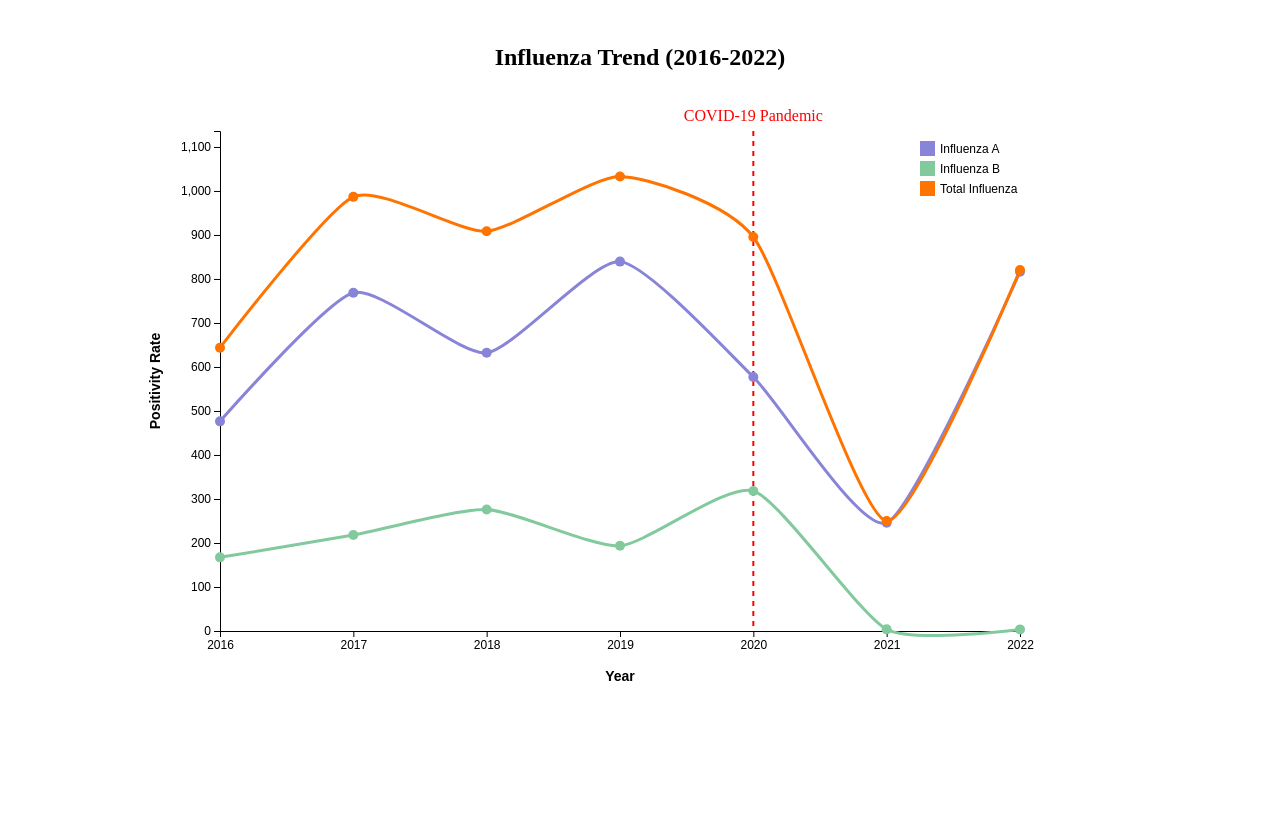
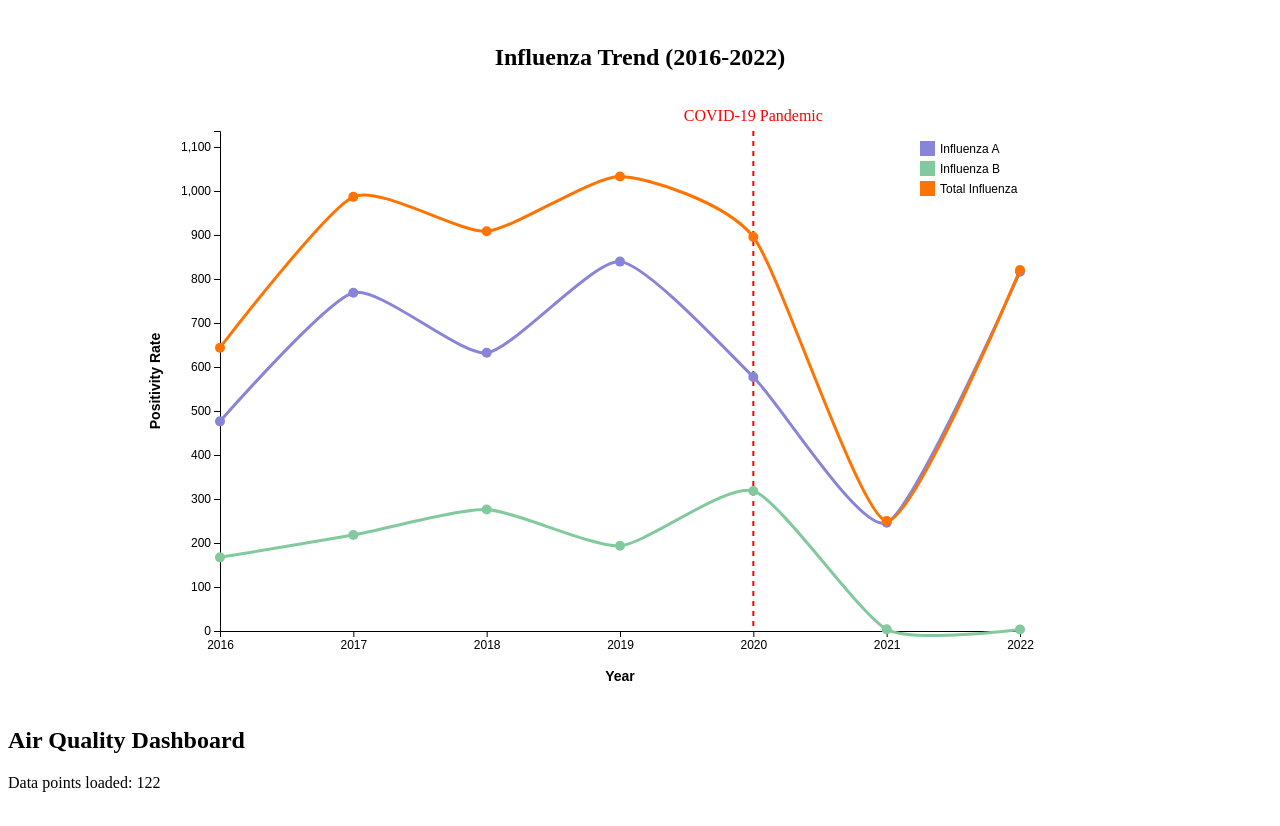
Before and after one commit to Anthony-Quispilaya/Data_Visualization, a React (Create React App) app: page / in a window 1280 px wide. Shown: the top 826 px of the page. Before the commit the page ends 800 px from the top, so only its background shows below. Built offline with nearby package versions, Linux system fonts and the light colour scheme; the HTML template or start-up script is replaced by a standard one.

Commit message:
Update App.js to include AirQualityDashboard component

```diff
--- a/src/App.js
+++ b/src/App.js
@@ -1,10 +1,13 @@
 import React from 'react';
 /* import RespiratoryChart from './RespiratoryChart/RespiratoryChart'; */
 import InfluenzaChart from './InfluenzaChart/InfluenzaChart';
+import AirQualityDashboard from './AirQuality/AirQualityDashboard';
+
 function App() {
   return (
     <div className="App">
       <InfluenzaChart />
+      <AirQualityDashboard />
     </div>
   );
 }
```
